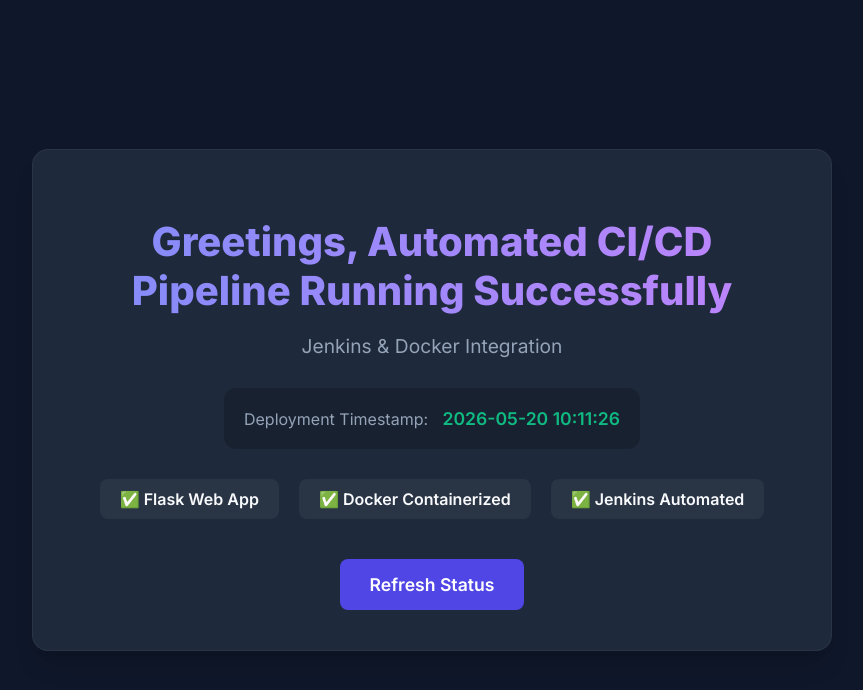
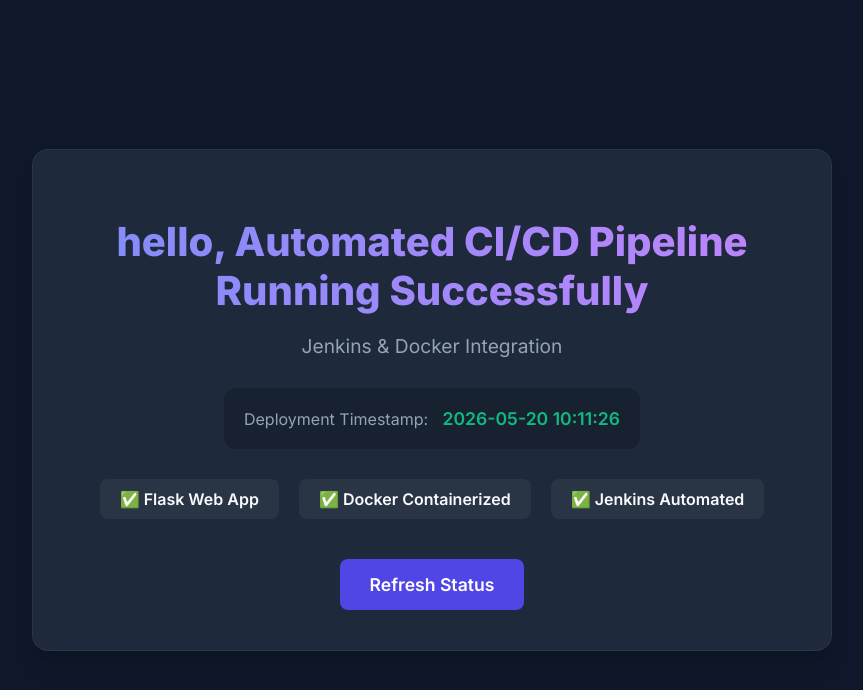
Before and after one commit to NiharikaRamisetty/devops-pipeline-demo, a Flask app: page / in a window 1280 px wide. Shown: the top 690 px of the page, without its empty margins (208-1071 px from the left). Run offline with Flask 3, Linux system fonts and the light colour scheme.

Commit message:
Change greeting text

```diff
--- a/templates/index.html
+++ b/templates/index.html
@@ -12,7 +12,7 @@
 <body>
     <div class="container">
         <div class="card">
-            <h1>Greetings, Automated CI/CD Pipeline Running Successfully</h1>
+            <h1>hello, Automated CI/CD Pipeline Running Successfully</h1>
             <p class="subtitle">Jenkins & Docker Integration</p>
 
             <div class="info-box">
```
